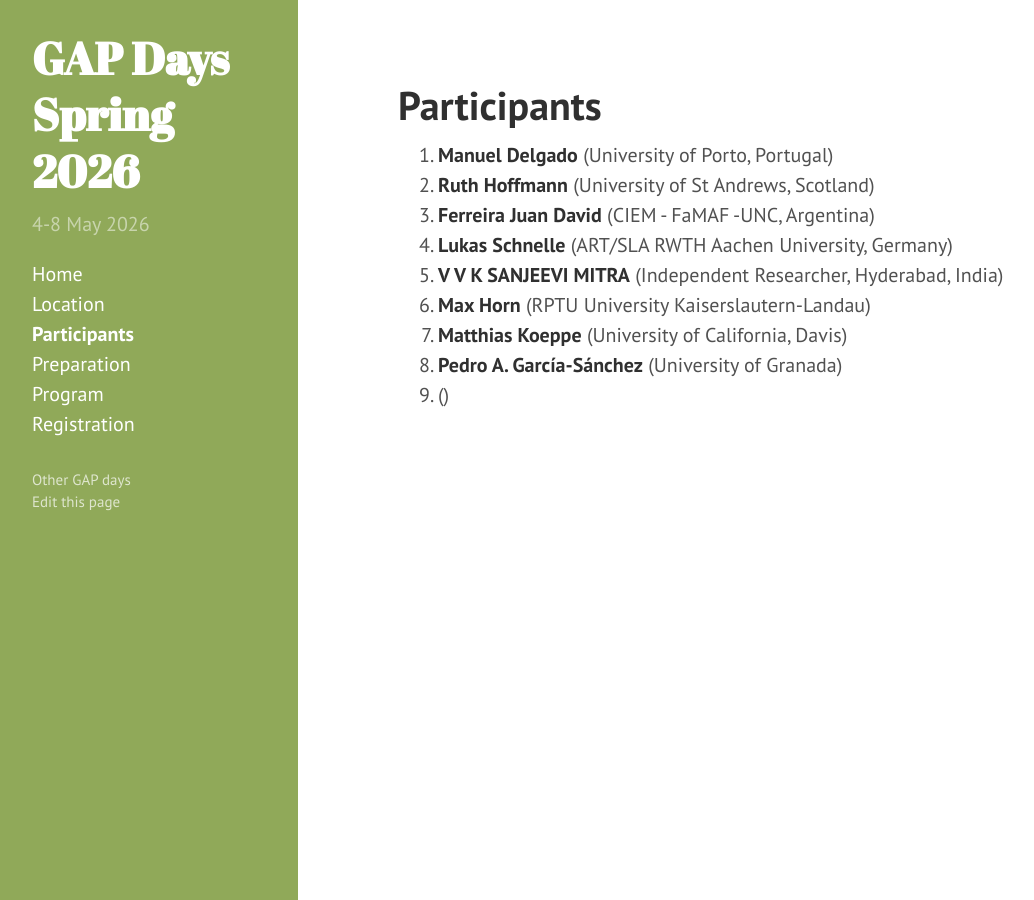
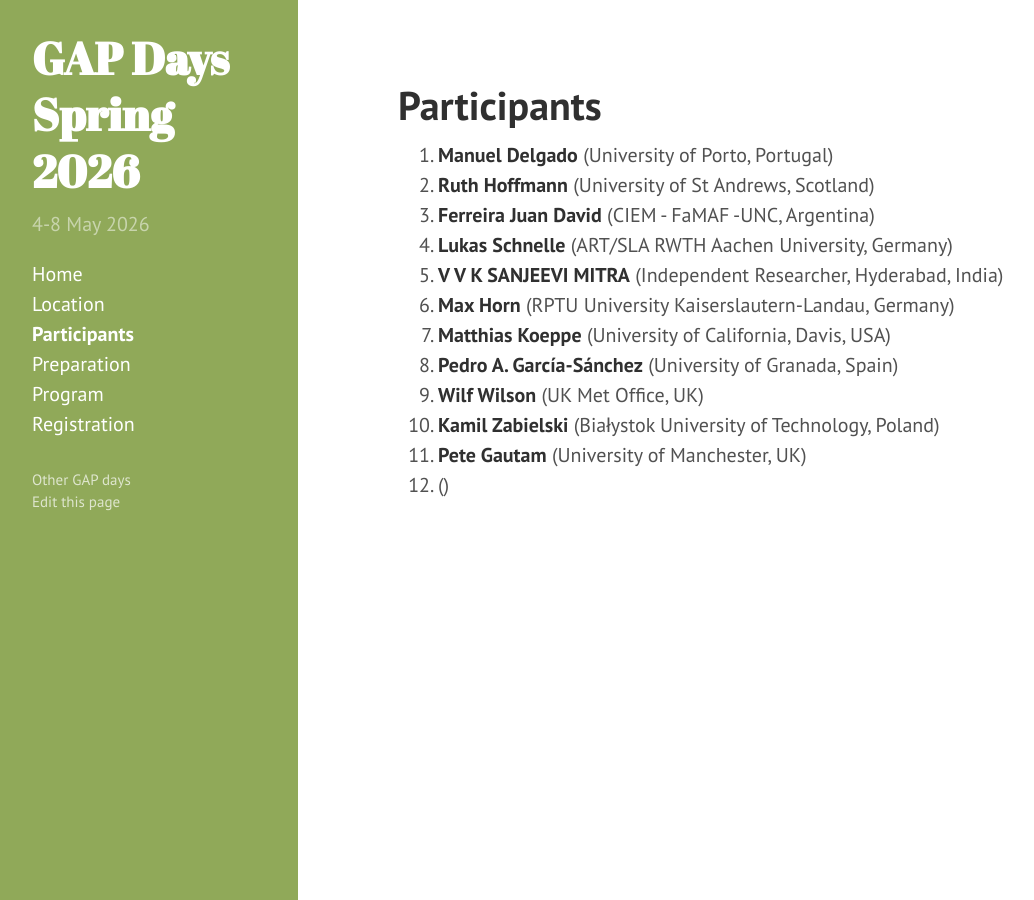
Before and after one commit to gapdays/gapdays2026-spring, a Jekyll site: the page built from participants.md, in a window 1280 px wide. Shown: the whole page, without its empty margins (2-1036 px from the left). Built offline with Jekyll 4.4.1, drawn with Linux system fonts in a browser that asks for light colours.

Commit message:
update list of registered participants

```diff
--- a/participants.md
+++ b/participants.md
@@ -7,9 +7,12 @@
   - {name: Ferreira Juan David, affiliation: "CIEM - FaMAF -UNC, Argentina"}
   - {name: Lukas Schnelle, affiliation: "ART/SLA RWTH Aachen University, Germany"}
   - {name: V V K SANJEEVI MITRA, affiliation: "Independent Researcher, Hyderabad, India"}
-  - {name: Max Horn, affiliation: "RPTU University Kaiserslautern-Landau"}
-  - {name: Matthias Koeppe, affiliation: "University of California, Davis"}
-  - {name: Pedro A. García-Sánchez, affiliation: "University of Granada"}
+  - {name: Max Horn, affiliation: "RPTU University Kaiserslautern-Landau, Germany"}
+  - {name: Matthias Koeppe, affiliation: "University of California, Davis, USA"}
+  - {name: Pedro A. García-Sánchez, affiliation: "University of Granada, Spain"}
+  - {name: Wilf Wilson, affiliation: "UK Met Office, UK"}
+  - {name: Kamil Zabielski, affiliation: "Białystok University of Technology, Poland"}
+  - {name: Pete Gautam, affiliation: "University of Manchester, UK"}
   - {name: , affiliation: ""}
 ---
 
```
Also changed, not shown: index.md (+1 -1 lines).
